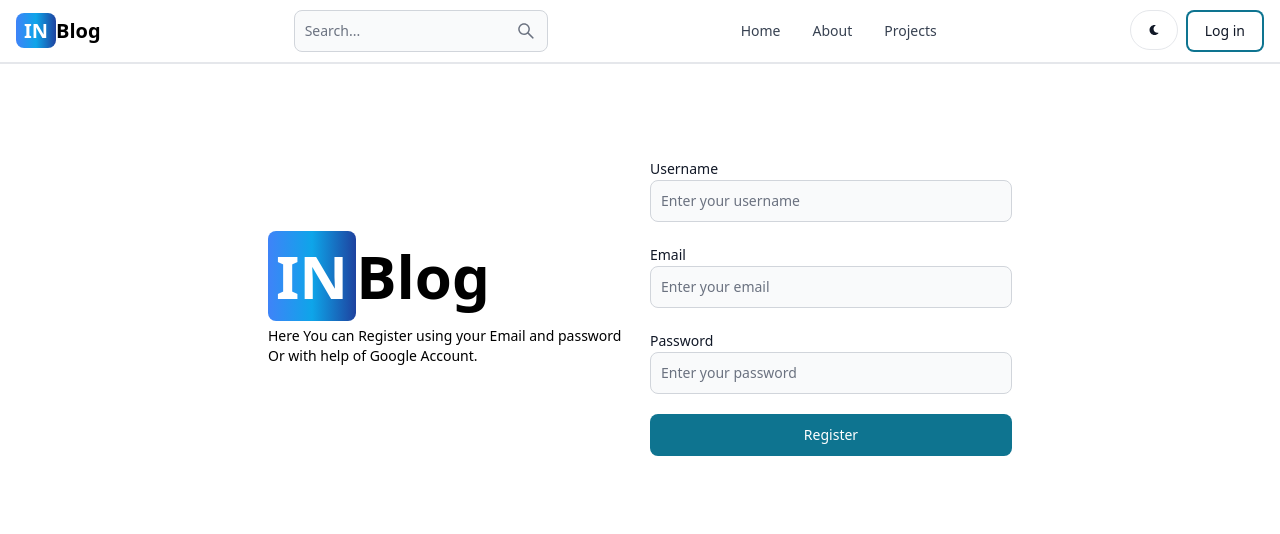
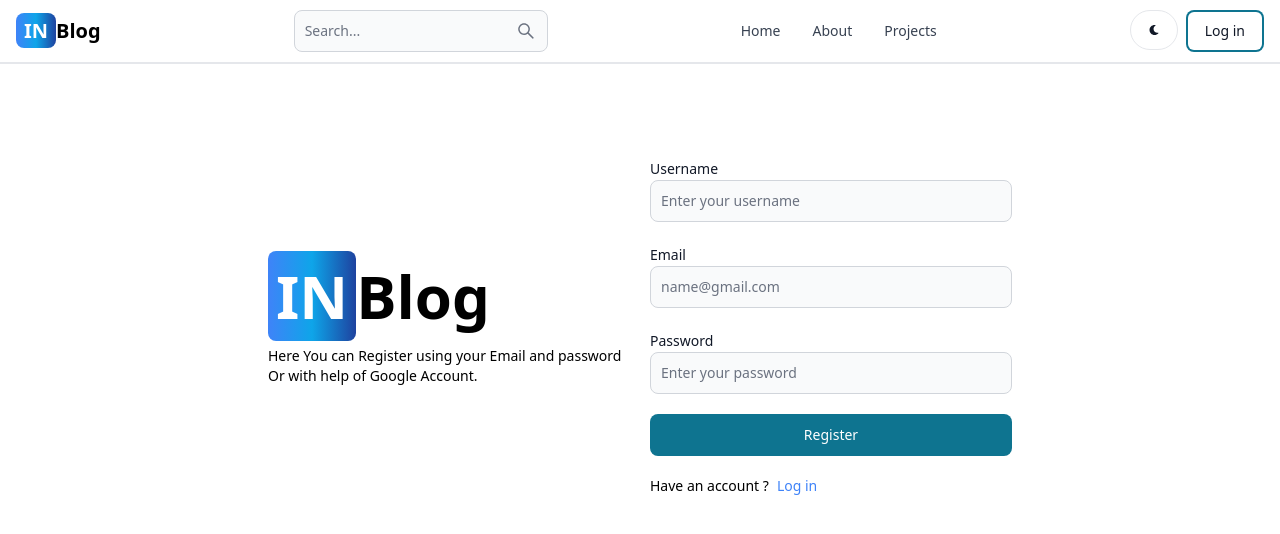
Before and after one commit to Mithun20522/MERN-Blog-Website, a React (Vite) app in the folder frontend/: page /register in a window 1280 px wide. Shown: the top 534 px of the page. Built offline with nearby package versions, Linux system fonts and the light colour scheme.

Commit message:
ask have an account feature done .

```diff
--- a/frontend/src/pages/Register.jsx
+++ b/frontend/src/pages/Register.jsx
@@ -30,7 +30,7 @@ const Register = () => {
             <Label value='Email'/>
               <TextInput
                 type='text'
-                placeholder='Enter your email'
+                placeholder='name@gmail.com'
                 required
                 id='email'
               />
@@ -46,6 +46,12 @@ const Register = () => {
             </div>
             <Button type='submit'>Register</Button>
           </form>
+          <div className='flex gap-2 text-sm mt-5'>
+            <span>Have an account ?</span>
+            <Link to='/login' className='text-blue-500'>
+              Log in
+            </Link>
+          </div>
         </div>
       </div>
     </div>
```
